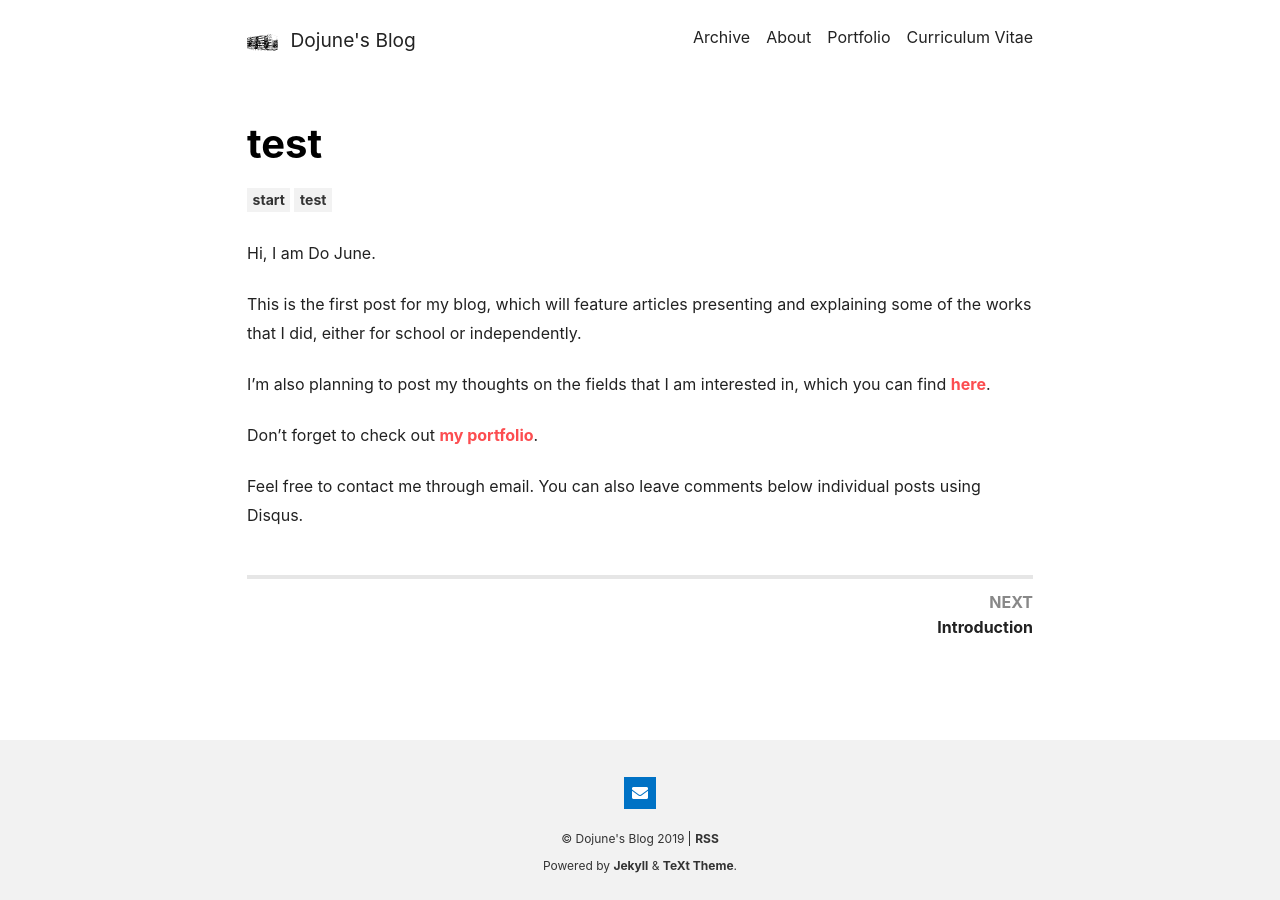
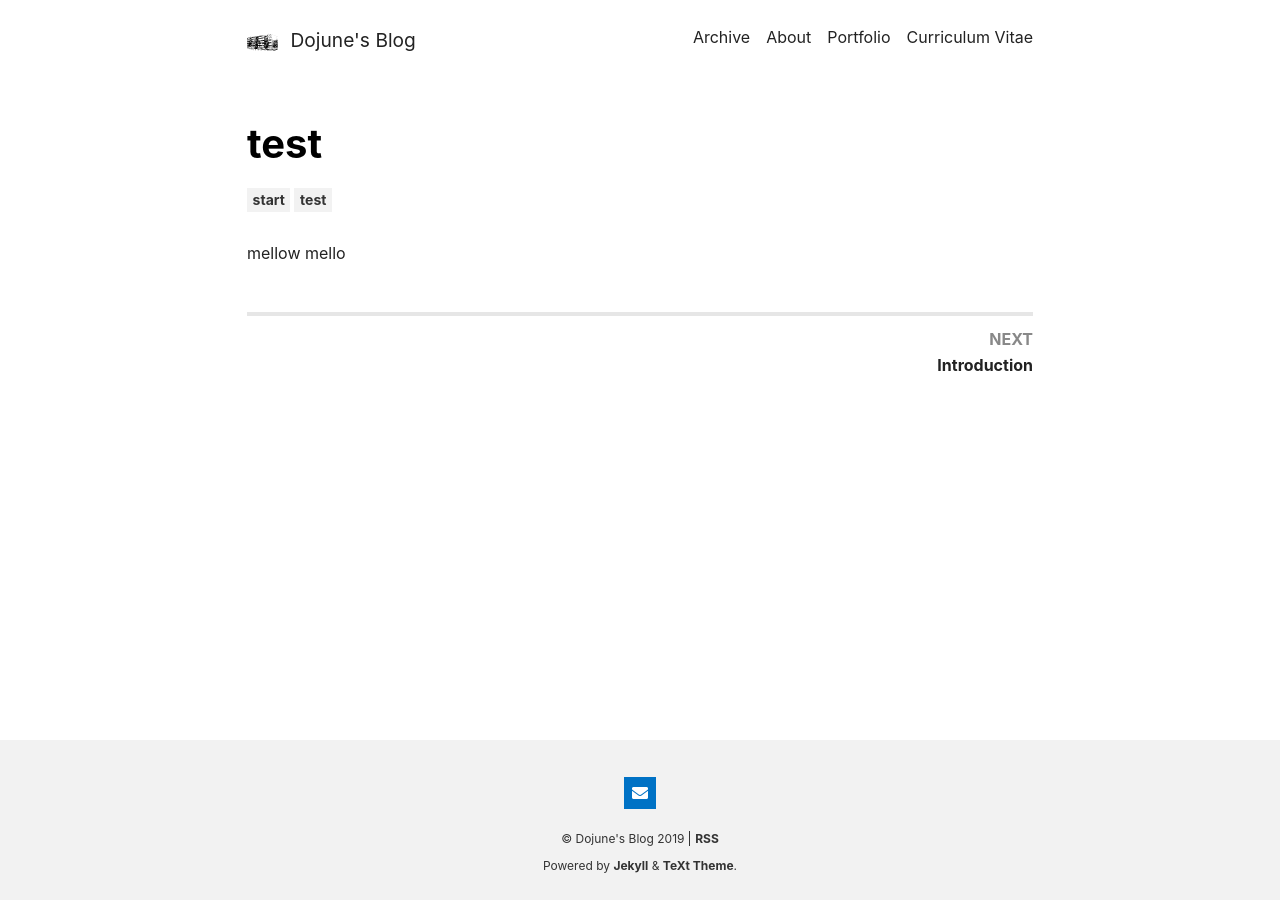
Before and after one commit to mindojune/oldmindojune.github.io, a Jekyll site: the page built from _posts/2019-07-20-test.md, in a window 1280 px wide. Built offline with Jekyll 4.4.1, drawn with Linux system fonts in a browser that asks for light colours; nearby versions of some CDN libraries; comment, search, counter and statistics services are not loaded.

Commit message:
Update 2019-07-20-test.md

```diff
--- a/_posts/2019-07-20-test.md
+++ b/_posts/2019-07-20-test.md
@@ -8,13 +8,4 @@ tags:
 
 ---
 
-Hi, I am Do June.
-
-This is the first post for my blog, which will feature articles presenting and explaining some of the works that I did, either for school or independently.
-
-I'm also planning to post my thoughts on the fields that I am interested in, which you can find [here](https://mindojune.github.io/about.html).
-
-Don't forget to check out [my portfolio](https://mindojune.github.io/portfolio.html).
-
-Feel free to contact me through email.
-You can also leave comments below individual posts using Disqus.
+mellow mello
```
